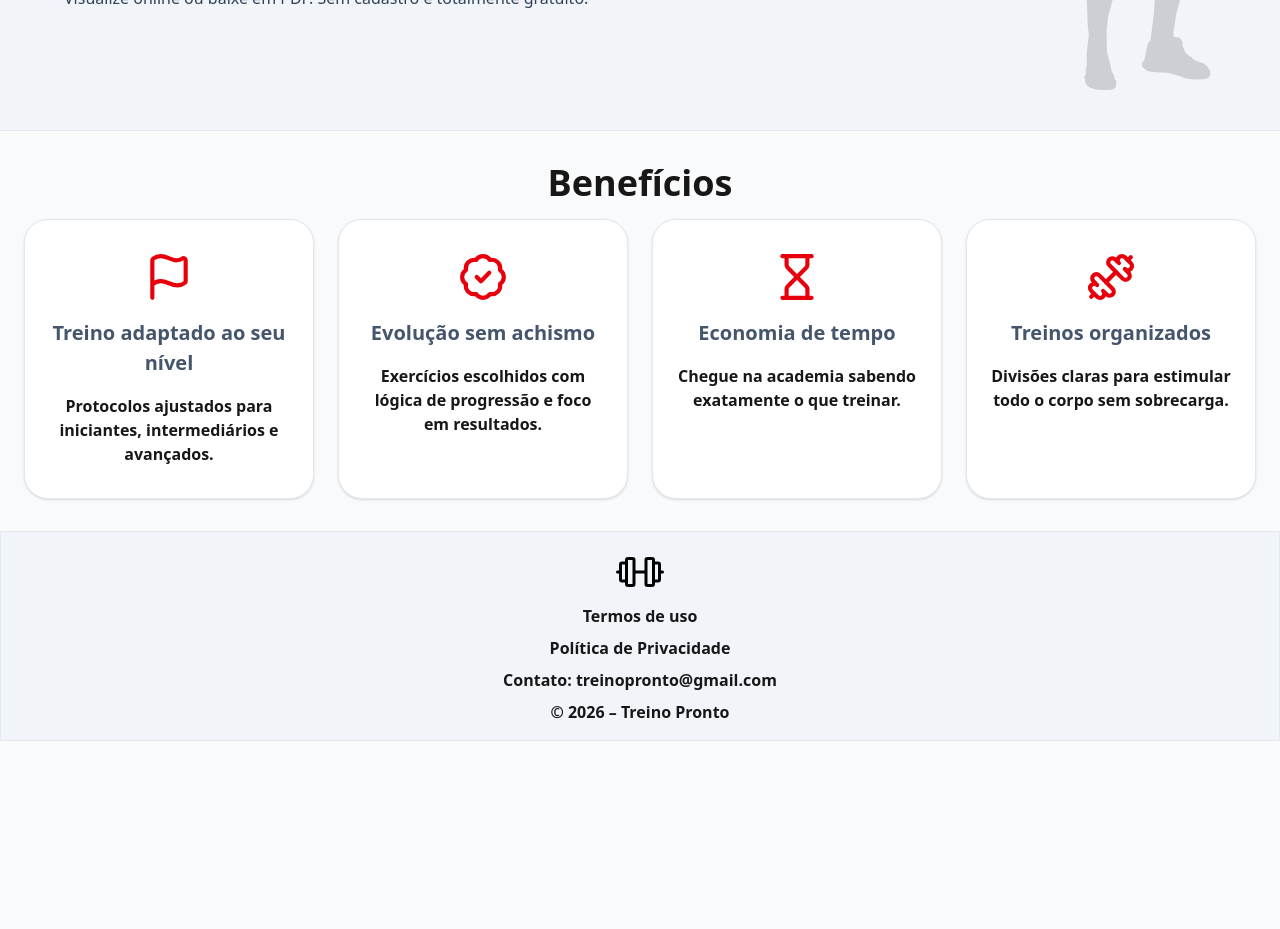
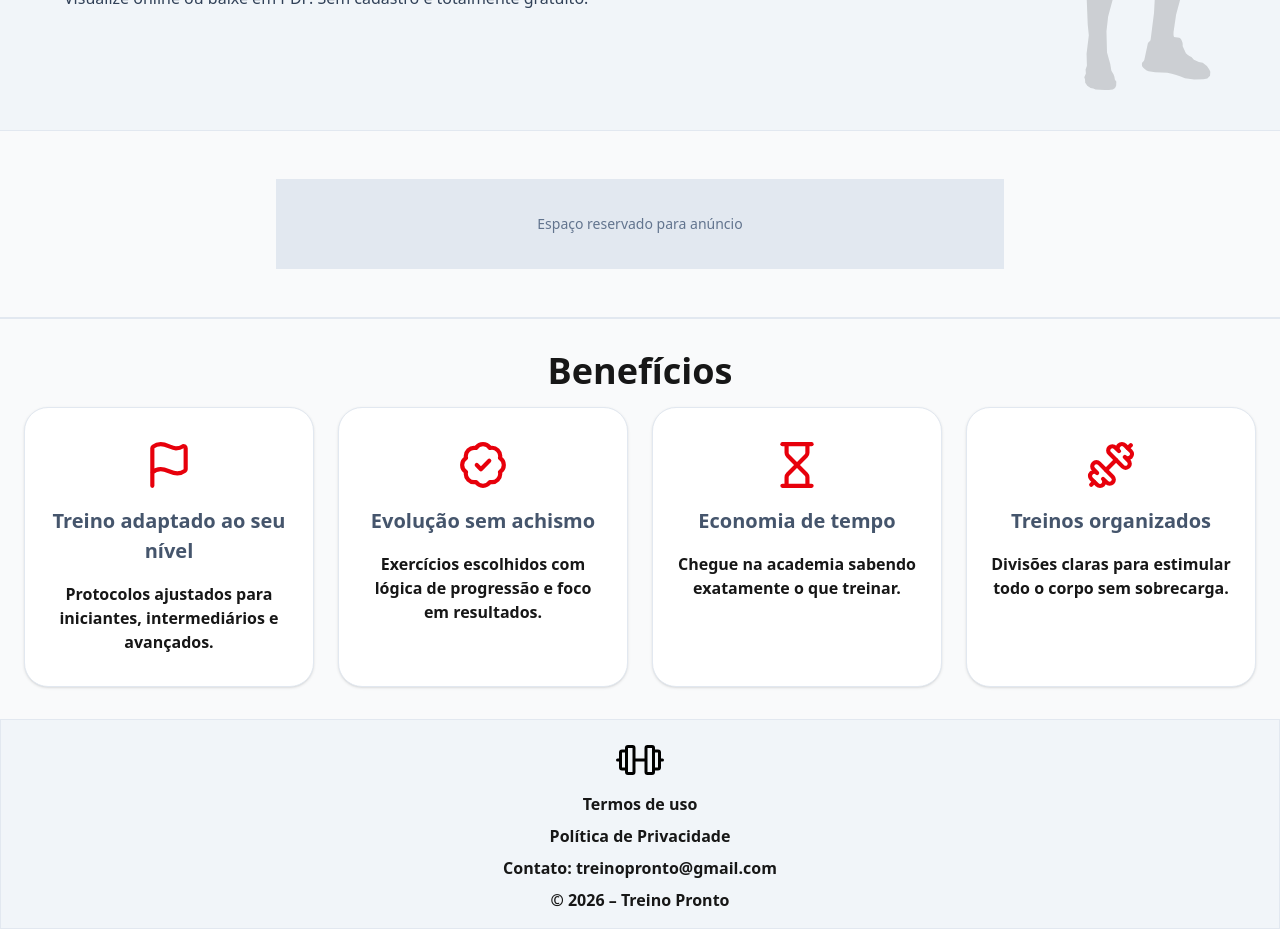
Before and after one commit to RobertoBMJunior/gym-site, a Next.js app: page / in a window 1280 px wide. Shown: the part 1080-2009 px from the top of the page. Before the commit the page ends 1821 px from the top, so only its background shows below. Built offline with nearby package versions, Linux system fonts and the light colour scheme.

Commit message:
feat:Criar adSection

```diff
--- a/src/app/page.tsx
+++ b/src/app/page.tsx
@@ -1,3 +1,4 @@
+import { AdSection } from '@/components/sections/AdSection'
 import { Benefits } from '@/components/sections/Benefits'
 import { HeroSection } from '@/components/sections/HeroSection'
 import { HowItWorks } from '@/components/sections/HowItWorks'
@@ -7,6 +8,7 @@ export default function Home() {
     <div className="">
       <HeroSection />
       <HowItWorks />
+      <AdSection />
       <Benefits />
     </div>
   )
--- /dev/null
+++ b/src/components/sections/AdSection.tsx
@@ -0,0 +1,11 @@
+export function AdSection() {
+  return (
+    <section className="w-full py-12 border-t border-b border-slate-200">
+      <div className="max-w-7xl mx-auto px-6 flex justify-center">
+        <div className="w-full max-w-[728px] h-[90px] bg-slate-200 flex items-center justify-center text-slate-500 text-sm">
+          Espaço reservado para anúncio
+        </div>
+      </div>
+    </section>
+  )
+}
```
